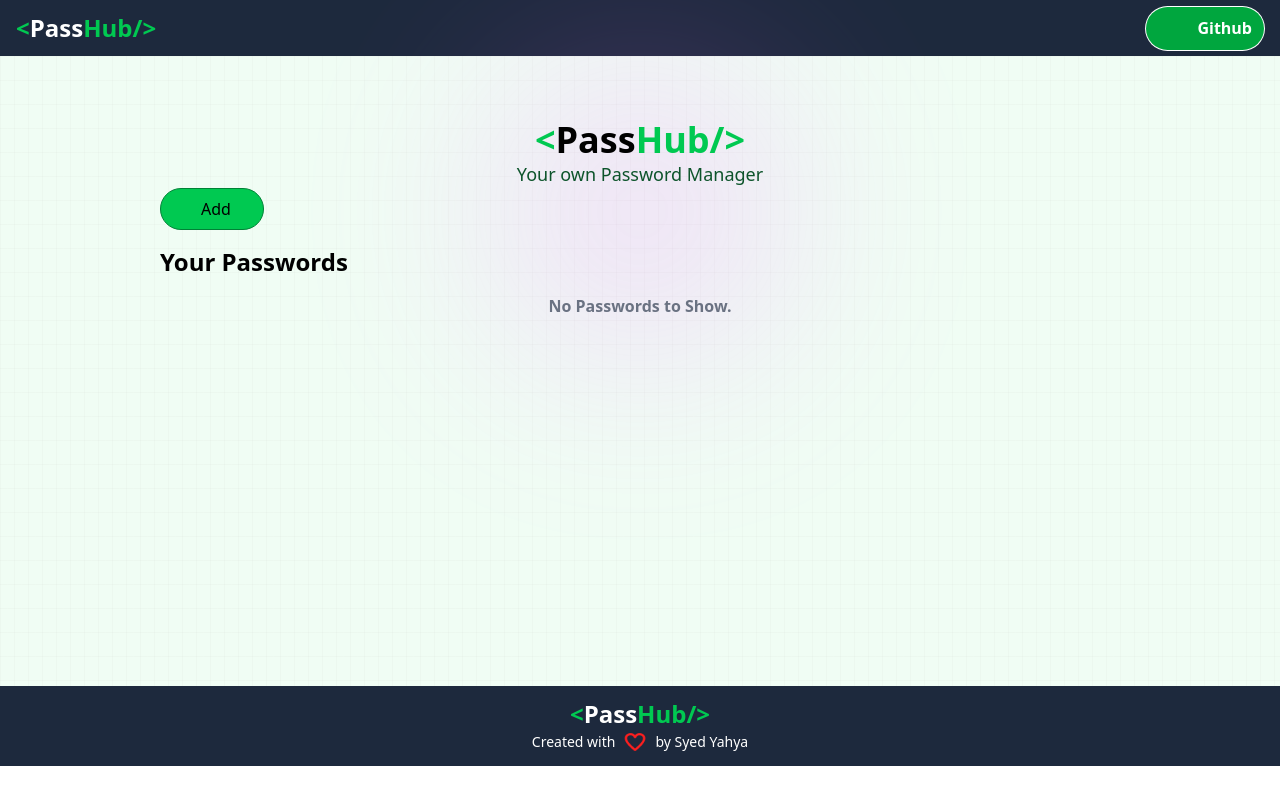
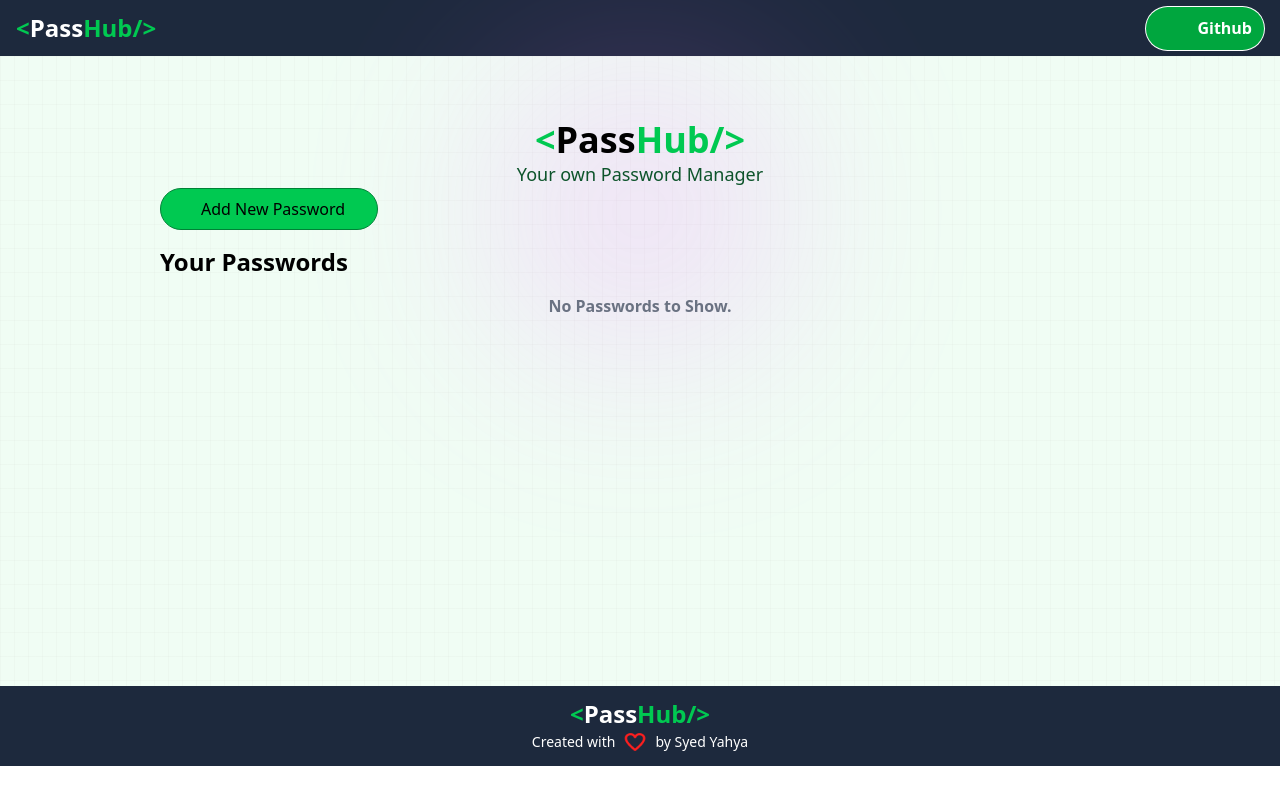
Before and after one commit to Yahya-Pak/PassHub, a React (Vite) app: page / in a window 1280 px wide. Built offline with nearby package versions, Linux system fonts and the light colour scheme; some icons are missing.

Commit message:
Made New Changes

```diff
--- a/src/components/Manager.jsx
+++ b/src/components/Manager.jsx
@@ -150,7 +150,7 @@ const Manager = () => {
               src="https://cdn.lordicon.com/efxgwrkc.json"
               trigger="hover"
             ></lord-icon>
-            Add
+             Add New Password
           </button>
         </div>
 
```
